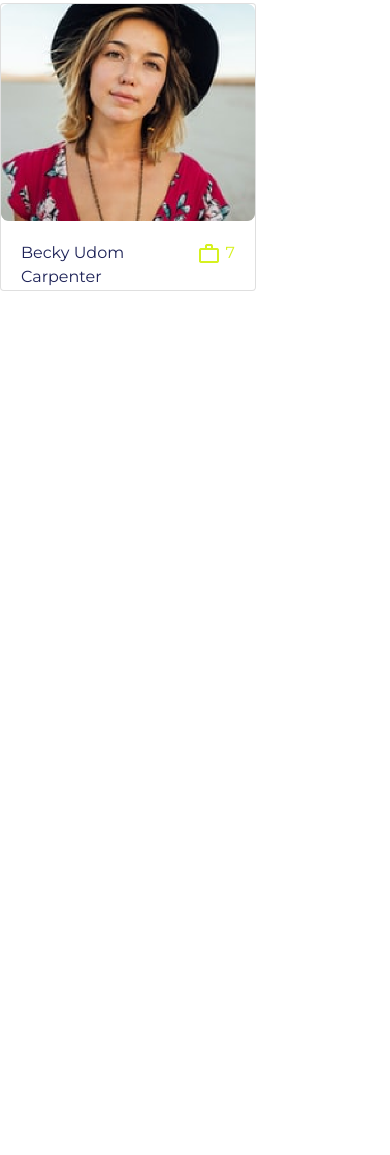
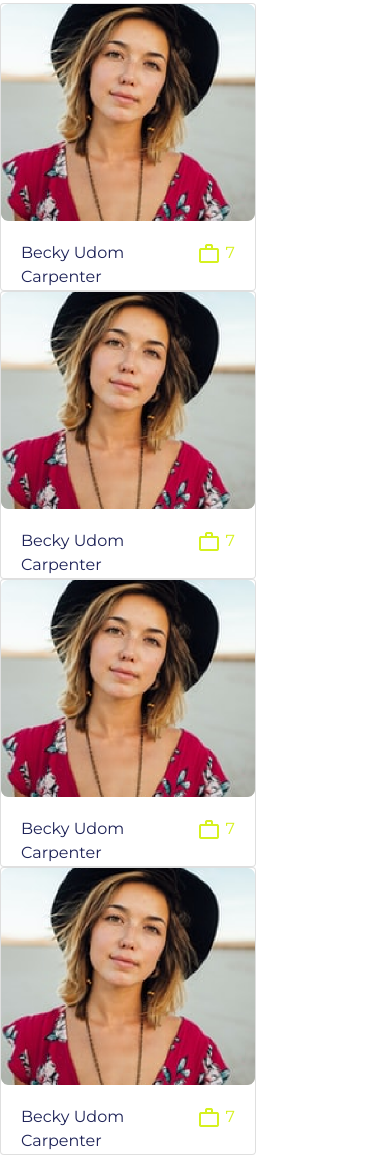
Before and after one commit to edidee/msaada, a plain HTML site: page index.html in a window 390 px wide. Shown: the part 668-1823 px from the top of the page. Before the commit the page ends 959 px from the top, so only its background shows below. Drawn offline with nearby package versions, Linux system fonts and the light colour scheme.

Commit message:
made card responsive

```diff
--- a/index.html
+++ b/index.html
@@ -116,6 +116,36 @@
               </span>
             </div>
           </div>
+          <div class="card col-lg-3" style="width: 16rem;">
+            <img src="images/seller1.png" class="card-img-top" alt="...">
+            <div class="card-body d-flex justify-content-between">
+              <p class="card-text">Becky Udom<br> Carpenter</p>
+              <span>
+                <img src="images/work_outline-24px.png" alt="" class="img-fluid">
+                7
+              </span>
+            </div>
+          </div>
+          <div class="card col-lg-3" style="width: 16rem;">
+            <img src="images/seller1.png" class="card-img-top" alt="...">
+            <div class="card-body d-flex justify-content-between">
+              <p class="card-text">Becky Udom<br> Carpenter</p>
+              <span>
+                <img src="images/work_outline-24px.png" alt="" class="img-fluid">
+                7
+              </span>
+            </div>
+          </div>
+          <div class="card col-lg-3" style="width: 16rem;">
+            <img src="images/seller1.png" class="card-img-top" alt="...">
+            <div class="card-body d-flex justify-content-between">
+              <p class="card-text">Becky Udom<br> Carpenter</p>
+              <span>
+                <img src="images/work_outline-24px.png" alt="" class="img-fluid">
+                7
+              </span>
+            </div>
+          </div>
 
 
 
--- a/style.css
+++ b/style.css
@@ -81,7 +81,7 @@ body{
     object-fit: cover;
 }
 .tab-pane{
-
+   display: flex;
     justify-content: space-evenly;
 }
 
```
Also changed, not shown: workers.html (added, +11 -0 lines).
